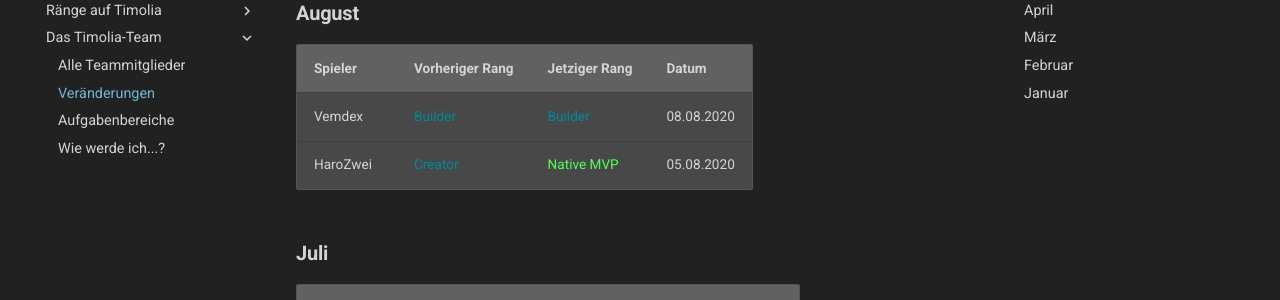
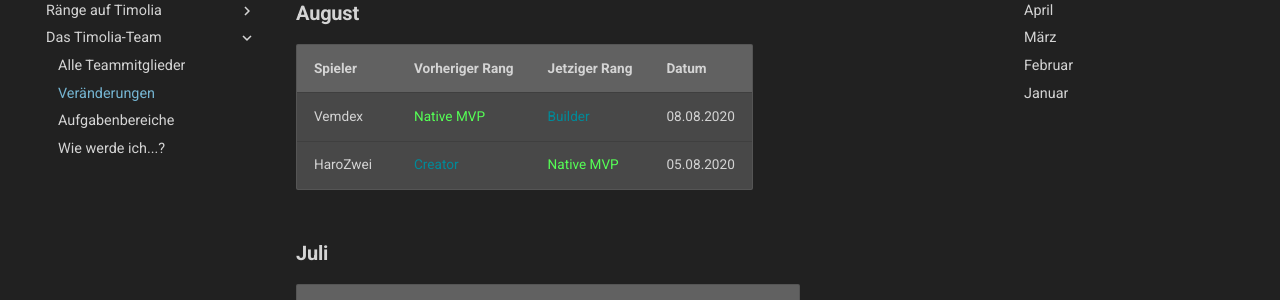
Before and after one commit to TimoliaDE/HowTo, an MkDocs documentation site: the page built from docs/team/changes.md, in a window 1280 px wide and 900 px high. Shown: the part 239-539 px from the top of the window. Built offline with MkDocs 1.6.1 and Material for MkDocs 9.7.7, drawn with Linux system fonts in a browser that asks for light colours; old or Windows-style settings are respelled for this version of MkDocs.

Commit message:
Vemdex Native MVP -> Builder

```diff
--- a/docs/team/changes.md
+++ b/docs/team/changes.md
@@ -5,7 +5,7 @@ Hier werden alle Aus- und Eintritte bzw. Beförderungen und Degradierungen aufge
 ###  <strong>August</strong>
 | Spieler | Vorheriger Rang | Jetziger Rang | Datum |
 | ------ | ------ | ------ | ------ |
-| Vemdex | <span class='builder'>Builder</span> | <span class='builder'>Builder</span> | 08.08.2020 |
+| Vemdex | <span class='mvp'>Native MVP</span> | <span class='builder'>Builder</span> | 08.08.2020 |
 | HaroZwei | <span class='creator'>Creator</span> | <span class='mvp'>Native MVP</span> | 05.08.2020 |
 
 ###  <strong>Juli</strong>
```
